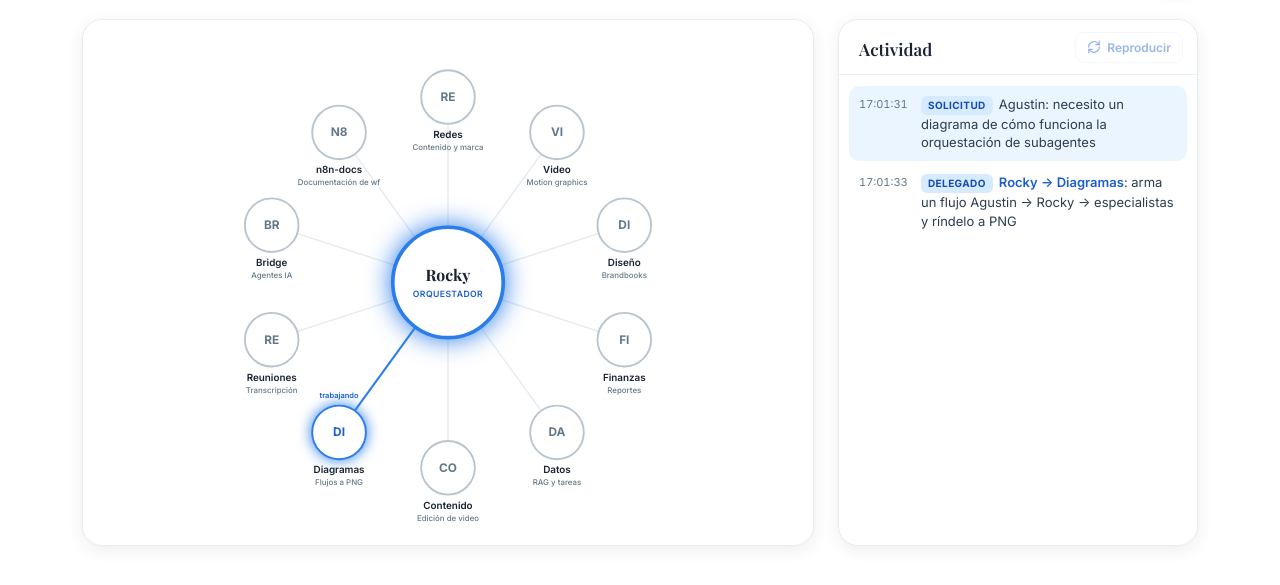
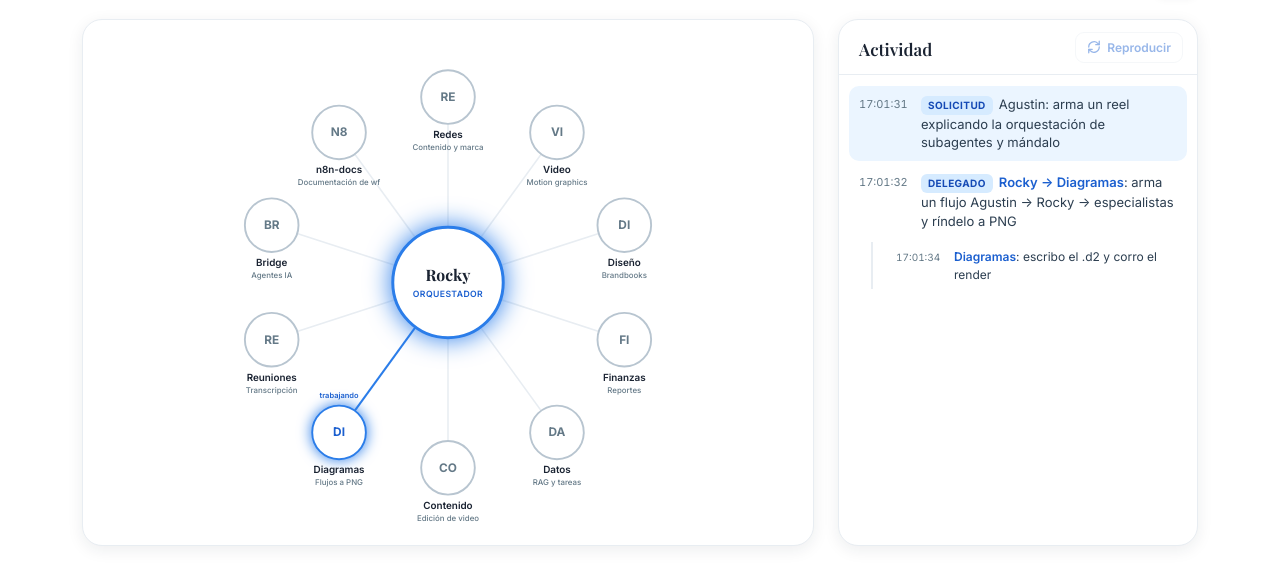
Before and after one commit to Agustin1231/visor-subagentes, a plain HTML site: page index.html in a window 1280 px wide. Shown: the part 75-660 px from the top of the page. Drawn offline with nearby package versions, Linux system fonts and the light colour scheme.

Commit message:
Actividad jerarquica: llamado a subagente como entrada principal y sus acciones tabuladas debajo

```diff
--- a/index.html
+++ b/index.html
@@ -59,6 +59,9 @@ h1{font-family:var(--font-serif);font-weight:700;color:var(--navy);font-size:28p
 .tag{display:inline-block;font-size:10px;font-weight:700;letter-spacing:.4px;text-transform:uppercase;padding:2px 7px;border-radius:6px;margin-right:6px;background:var(--light-gray);color:var(--dark-gray)}
 .tag.b{background:var(--blue-100);color:var(--blue-700)}
 .tag.g{background:var(--green-soft);color:var(--green)}
+.children{margin:0 0 5px 22px;padding-left:14px;border-left:2px solid var(--line)}
+.children .entry{font-size:12px;padding:6px 9px;margin:2px 0}
+.children .entry .t{min-width:48px;font-size:10px}
 @keyframes in{from{opacity:0;transform:translateY(6px)}to{opacity:1;transform:none}}
 /* nodes */
 .node-label{font-family:var(--font-sans);font-weight:600;font-size:12.5px;fill:var(--navy)}
@@ -170,11 +173,23 @@ function mask(s){
     .replace(/\b\d{9,}\b/g, '****');
 }
 function safe(s){return esc(mask(s));}
-function log(body,kind='',tag,tagcls=''){
+let currentGroup=null; // contenedor de sub-acciones del llamado vigente
+function makeEntry(body,kind,tag,tagcls){
   const e=document.createElement('div');e.className='entry '+kind;
   const tagHtml=tag?`<span class="tag ${tagcls}">${tag}</span>`:'';
   e.innerHTML=`<div class="t">${now()}</div><div class="b">${tagHtml}${body}</div>`;
-  logEl.appendChild(e);logEl.scrollTop=logEl.scrollHeight;
+  return e;
+}
+// Entrada de primer nivel (solicitud, llamado a subagente, entrega).
+function logTop(body,kind='',tag,tagcls=''){
+  currentGroup=null;
+  logEl.appendChild(makeEntry(body,kind,tag,tagcls));
+  logEl.scrollTop=logEl.scrollHeight;
+}
+// Sub-accion tabulada debajo del llamado vigente.
+function logChild(body,kind='',tag,tagcls=''){
+  (currentGroup||logEl).appendChild(makeEntry(body,kind,tag,tagcls));
+  logEl.scrollTop=logEl.scrollHeight;
 }
 
 let dotTimers={};
@@ -190,9 +205,9 @@ function flow(id){
 }
 
 window.viz={
-  reset(){build();logEl.innerHTML='';document.getElementById('rocky').classList.remove('busy');},
+  reset(){build();logEl.innerHTML='';currentGroup=null;document.getElementById('rocky').classList.remove('busy');},
   rockyBusy(b){document.getElementById('rocky').classList.toggle('busy',b);},
-  request(text){this.rockyBusy(true);log(safe(text),'req','Solicitud','b');},
+  request(text){this.rockyBusy(true);logTop(safe(text),'req','Solicitud','b');},
   delegate(id,text){
     const a=AGENTS.find(x=>x.id===id);
     document.getElementById('edge-'+id).classList.add('active');
@@ -200,17 +215,20 @@ window.viz={
     document.getElementById('badge-'+id).textContent='trabajando';
     document.getElementById('badge-'+id).setAttribute('fill','var(--blue-600)');
     flow(id);
-    log(`<b>Rocky &rarr; ${esc(a.name)}</b>: ${safe(text)}`,'work','Delegado','b');
+    // El llamado al subagente es la entrada principal; sus acciones van tabuladas debajo.
+    logTop(`<b>Rocky &rarr; ${esc(a.name)}</b>: ${safe(text)}`,'work','Delegado','b');
+    const kids=document.createElement('div');kids.className='children';
+    logEl.appendChild(kids);currentGroup=kids;
   },
-  agentMsg(id,text){const a=AGENTS.find(x=>x.id===id);log(`<b>${esc(a.name)}</b>: ${safe(text)}`,'work');},
+  agentMsg(id,text){const a=AGENTS.find(x=>x.id===id);logChild(`<b>${esc(a.name)}</b>: ${safe(text)}`,'work');},
   done(id,text){
     const a=AGENTS.find(x=>x.id===id);
     const n=document.getElementById('node-'+id);n.classList.remove('active');n.classList.add('done');
     document.getElementById('edge-'+id).classList.remove('active');
     const b=document.getElementById('badge-'+id);b.textContent='listo';b.setAttribute('fill','var(--green)');
-    log(`<b>${esc(a.name)}</b>: ${safe(text)}`,'done','Listo','g');
+    logChild(`<b>${esc(a.name)}</b>: ${safe(text)}`,'done','Listo','g');
   },
-  deliver(text){this.rockyBusy(false);log(safe(text),'done','Rocky','g');},
+  deliver(text){this.rockyBusy(false);logTop(safe(text),'done','Rocky','g');},
 };
 
 /* theme */
@@ -223,11 +241,14 @@ setTheme((()=>{try{return localStorage.getItem('visorTheme')||'light'}catch(e){r
 
 /* demo scenario: una orquestacion real (delegacion al agente de diagramas) */
 const STEPS=[
-  {d:1400, fn:()=>viz.request('Agustin: necesito un diagrama de cómo funciona la orquestación de subagentes')},
-  {d:1800, fn:()=>viz.delegate('diagramas','arma un flujo Agustin → Rocky → especialistas y ríndelo a PNG')},
-  {d:2000, fn:()=>viz.agentMsg('diagramas','escribo el .d2 y corro el render')},
-  {d:2200, fn:()=>viz.done('diagramas','PNG renderizado (orquestador.png)')},
-  {d:1600, fn:()=>viz.deliver('Rocky: diagrama listo y enviado por Telegram')},
+  {d:1200, fn:()=>viz.request('Agustin: arma un reel explicando la orquestación de subagentes y mándalo')},
+  {d:1500, fn:()=>viz.delegate('diagramas','arma un flujo Agustin → Rocky → especialistas y ríndelo a PNG')},
+  {d:1500, fn:()=>viz.agentMsg('diagramas','escribo el .d2 y corro el render')},
+  {d:1500, fn:()=>viz.done('diagramas','PNG renderizado (orquestador.png)')},
+  {d:1600, fn:()=>viz.delegate('video','con ese diagrama arma un motion graphic vertical narrado')},
+  {d:1500, fn:()=>viz.agentMsg('video','clono la voz y animo las escenas por subagente')},
+  {d:1500, fn:()=>viz.done('video','reel listo (orquestacion.mp4)')},
+  {d:1500, fn:()=>viz.deliver('Rocky: reel terminado y enviado por Telegram')},
 ];
 let playTimers=[];
 const replayBtn=document.getElementById('replayBtn');
```
Also changed, not shown: preview.png.
